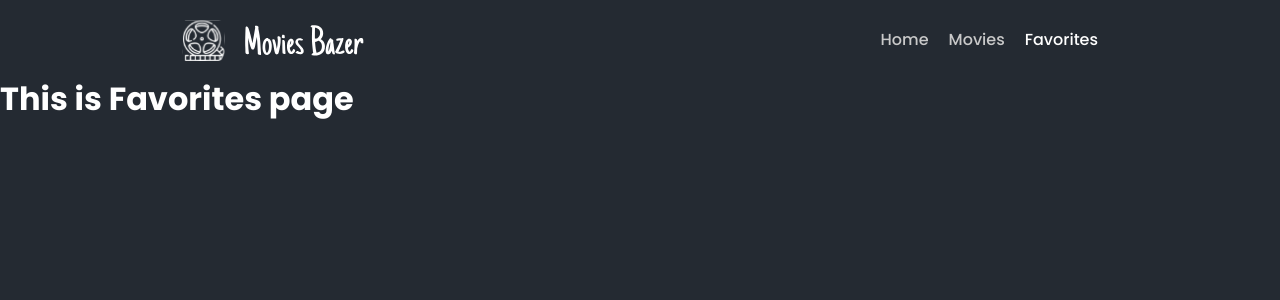
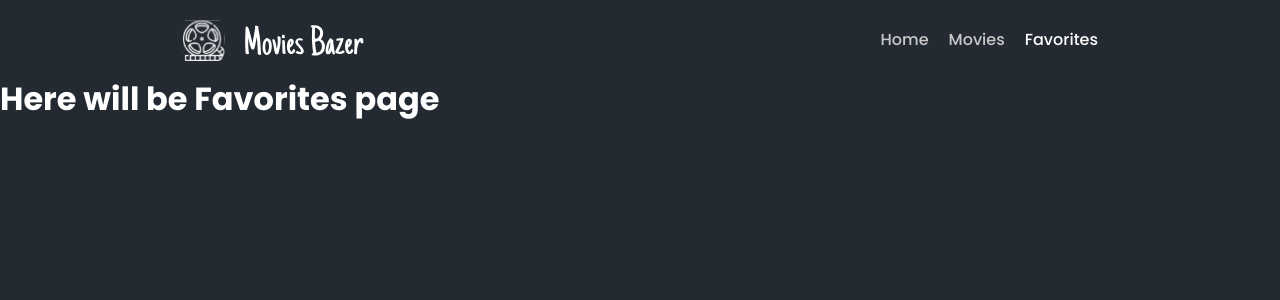
Before and after one commit to chanankuan/goit-react-hw-05-movies, a React (Create React App) app: page /goit-react-hw-05-movies/favorites in a window 1280 px wide. Shown: the top 300 px of the page. Built offline with nearby package versions, Linux system fonts and the light colour scheme.

Commit message:
Update Favorites.jsx

```diff
--- a/src/pages/Favorites.jsx
+++ b/src/pages/Favorites.jsx
@@ -1,10 +1,7 @@
 import React from 'react';
-import PropTypes from 'prop-types';
 
 const favorites = () => {
-  return <h1>This is Favorites page</h1>;
+  return <h1>Here will be Favorites page</h1>;
 };
 
-favorites.propTypes = {};
-
 export default favorites;
```
